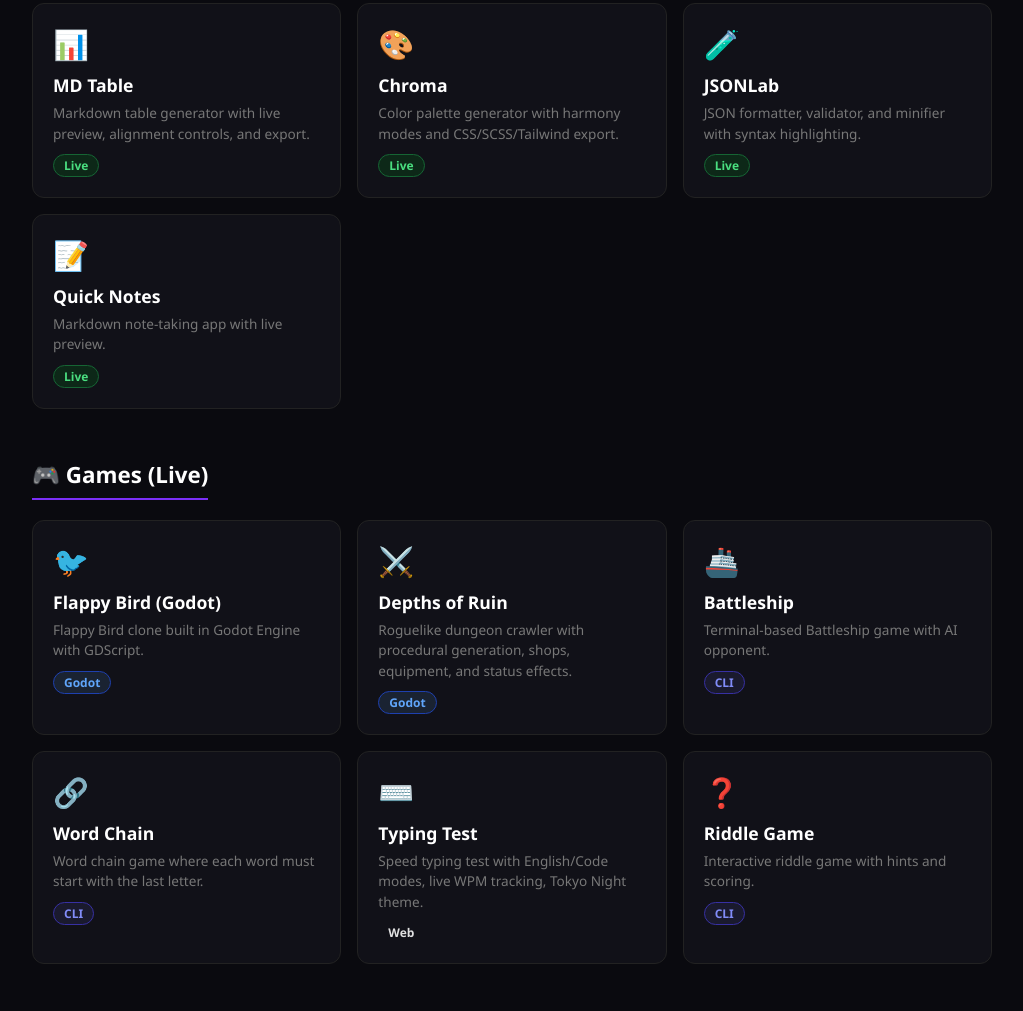
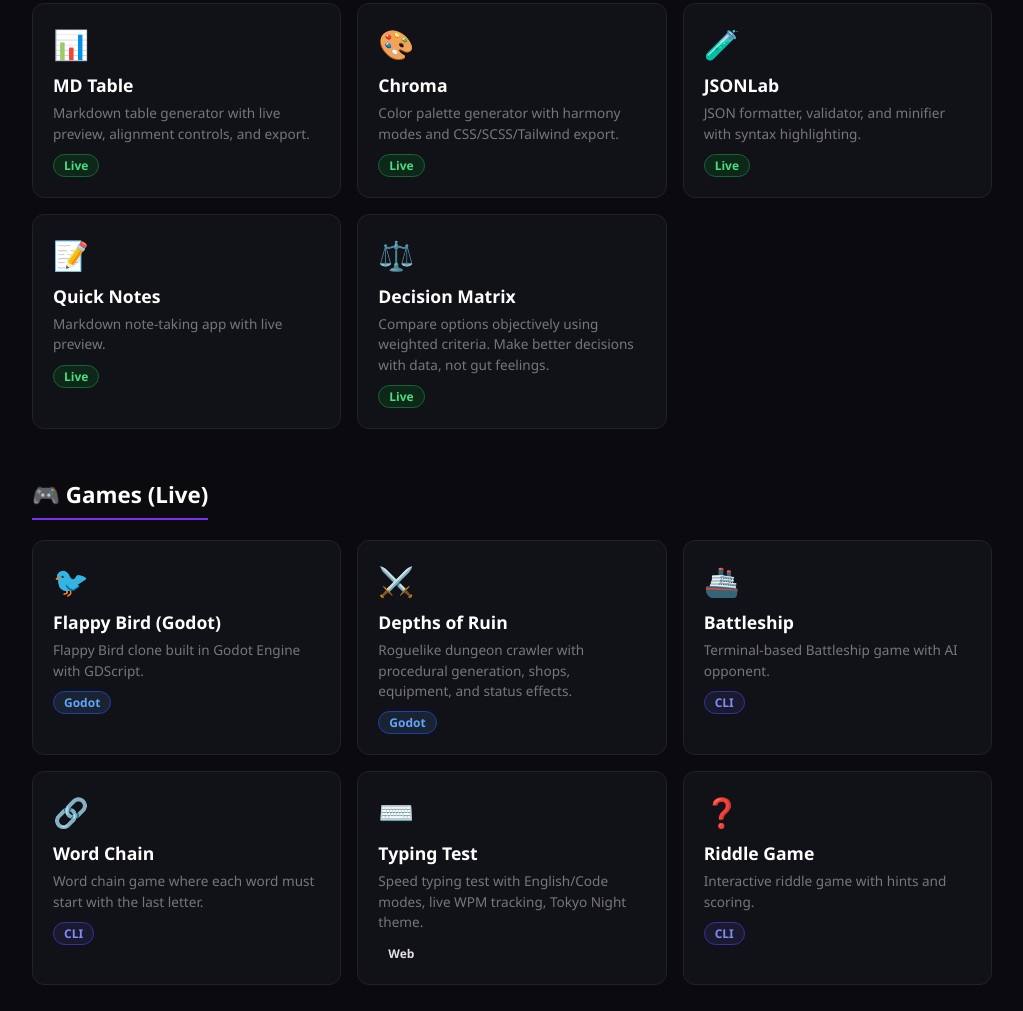
Before and after one commit to riven-aigent/riven-aigent.github.io, a plain HTML site: page index.html in a window 1280 px wide. Shown: the part 2668-3679 px from the top of the page, without its empty margins (128-1151 px from the left). Drawn offline with Linux system fonts and the light colour scheme.

Commit message:
Add Decision Matrix tool

```diff
--- a/index.html
+++ b/index.html
@@ -340,6 +340,12 @@
         <p>Markdown note-taking app with live preview.</p>
         <span class="badge live">Live</span>
       </a>
+      <a class="card" href="https://riven-aigent.github.io/decision-matrix/" target="_blank">
+        <div class="emoji">⚖️</div>
+        <h3>Decision Matrix</h3>
+        <p>Compare options objectively using weighted criteria. Make better decisions with data, not gut feelings.</p>
+        <span class="badge live">Live</span>
+      </a>
     </div>
 
     <div class="section-title">🎮 Games (Live)</div>
```
